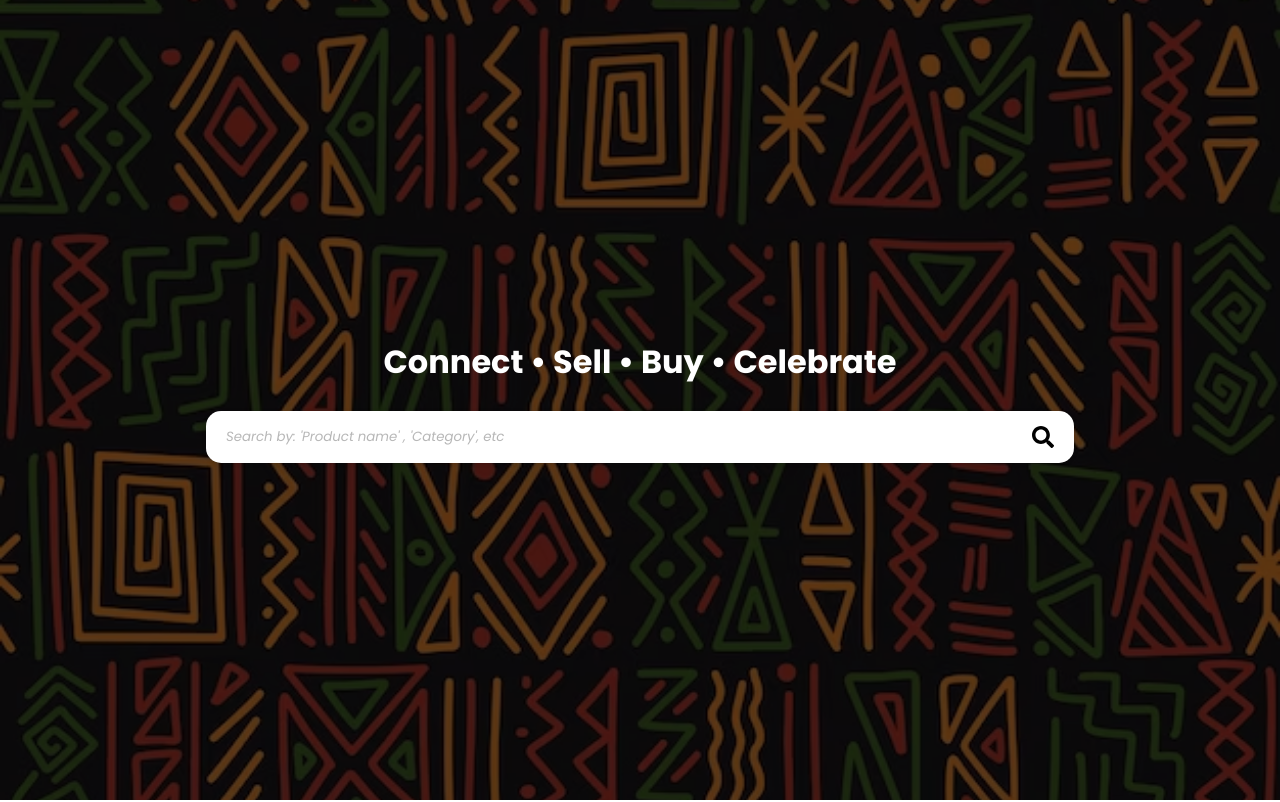
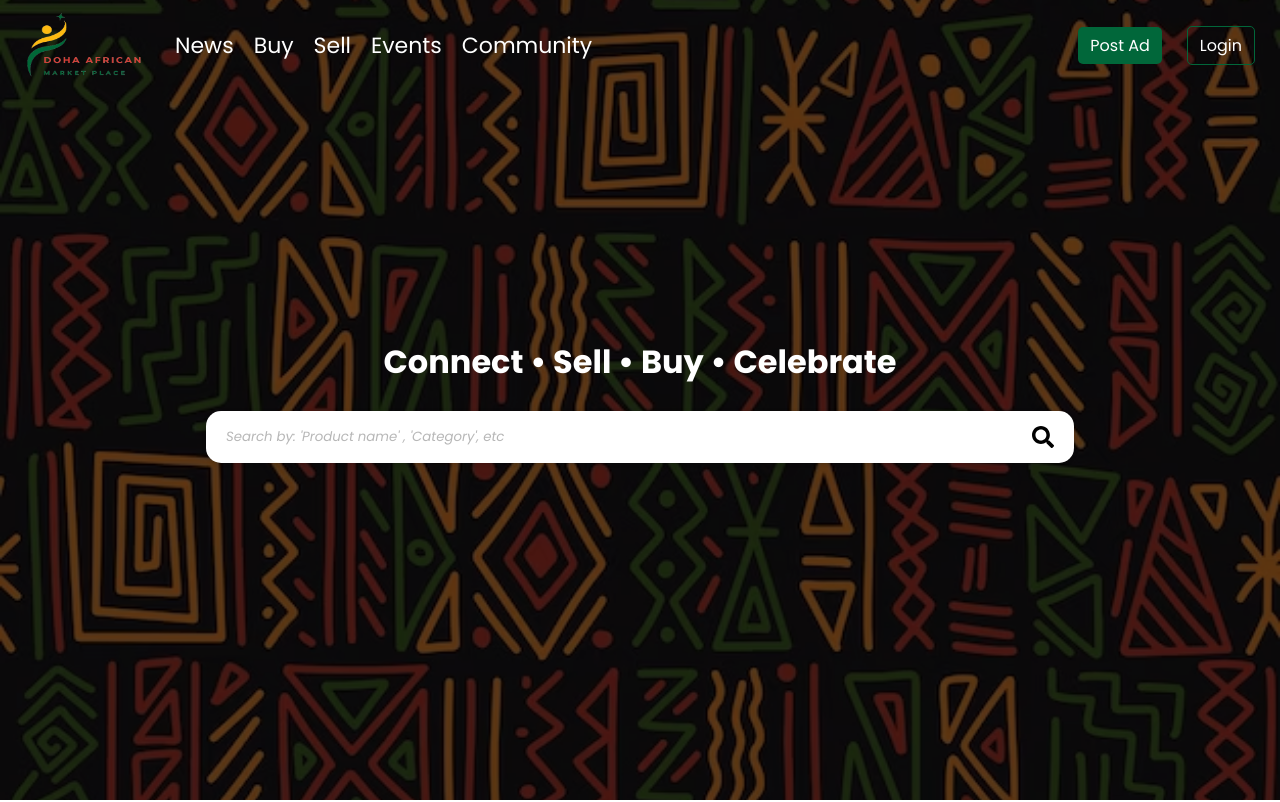
Before and after one commit to joseph-winner/Adm24, a React (Create React App) app: page / in a window 1280 px wide. Shown: the top 802 px of the page. Built offline with nearby package versions, Linux system fonts and the light colour scheme.

Commit message:
Adding Navbar

```diff
--- a/src/App.js
+++ b/src/App.js
@@ -7,11 +7,13 @@ import News from "./app/Screens/HomeScreen/News/News";
 import RecomendedNews from "./app/Screens/HomeScreen/News/Recomended/RecomendedNews";
 import PopularProducts from "./app/Screens/HomeScreen/PopularProducts/PopularProducts";
 import UpcomingEvents from "./app/Screens/HomeScreen/Events/UpcomingEvents";
+import Navbar from "./app/components/Navbar/Navbar";
 
 
 function App() {
   return (
     <div className="app">
+      <Navbar />
       <Banner />
       <Featured />
       <Categories />
--- /dev/null
+++ b/src/app/components/Navbar/Navbar.css
@@ -0,0 +1,156 @@
+nav {
+  position: absolute;
+  display: flex;
+  align-items: center;
+  top: 0;
+  left: 0;
+  z-index: 1000;
+  width: 100%;
+  height: 90px;
+  color: #fff;
+  overflow: hidden;
+  transition: background-color 0.3s ease;
+}
+
+nav.scrolled {
+  position: fixed;
+  background-color: rgba(17, 17, 17, 0.7);
+  backdrop-filter: blur(10px);
+  box-shadow: 0 4px 20px rgba(0, 0, 0, 0.2);
+}
+
+
+
+.nav-items {
+  width: 100%;
+  display: flex;
+  align-items: center;
+  justify-content: space-between;
+  margin: 0px 25px;
+}
+
+.nav-logo {
+  display: flex;
+  justify-content: center;
+  align-items: center;
+}
+
+.nav-logo img {
+  height: 70px;
+  width: 120px;
+}
+
+.nav-btns {
+  margin-left: auto;
+  display: flex;
+  align-items: center;
+  gap: 25px;
+  color: #fff;
+  /* margin-right: 25px; */
+}
+
+.nav-items-lists ul {
+  list-style: none;
+  margin-left: 20px;
+}
+
+.nav-items-lists ul li {
+  display: inline-block;
+  padding: 10px;
+}
+
+.nav-items-lists ul li a {
+  text-decoration: none;
+  color: #fff;
+  font-size: 22px;
+}
+
+.nav-btns > * {
+  cursor: pointer;
+}
+
+.add-post {
+  background-color: #01673a;
+  color: #fff;
+  text-align: center;
+  border-radius: 5px;
+  padding: 6px 12px;
+}
+
+.login-btn {
+  border: 1px solid #01673a;
+  text-align: center;
+  border-radius: 5px;
+  padding: 6px 12px;
+}
+
+.responsive-sm{
+    display: none;
+}
+
+.humberger{
+    display: none;
+}
+
+.nav-items-lists {
+    transition: max-height 0.3s ease;
+    overflow: hidden;
+  }
+
+  .nav-items-lists.open {
+    display: fixed;
+    top: 0;
+    right: 0;
+    padding-top: 60px;
+    max-height: 100%;
+    background-color: #01673a;
+  }
+
+@media (max-width: 767px) {
+  .nav-items-lists {
+    display: none;
+  }
+
+  .nav-items-lists.open ul li{
+    display: flex;
+    flex-direction: column;
+    align-items: center;
+    gap: 30px;
+  }
+
+  .nav-logo img {
+    height: 50px;
+    width: 90px;
+  }
+
+  .nav-items {
+    margin: 0px 15px;
+  }
+
+  .nav-btns > * {
+    text-align: center;
+    border-radius: 5px;
+    padding: 4px 8px;
+  }
+
+  .humberger{
+    display: flex;
+    margin-left: 15px;
+    font-size: 22px;
+    cursor: pointer;
+  }
+
+  .responsive-bg{
+    display: none;
+  }
+
+  .responsive-sm{
+    display: flex;
+    justify-content: center;
+    align-items: center;
+}
+
+.login-btn p{
+    font-size: 14px;
+}
+}
--- /dev/null
+++ b/src/app/components/Navbar/Navbar.jsx
@@ -0,0 +1,61 @@
+import React, { useEffect, useState } from 'react';
+import Logo from "../../../utils/img/logo-nobg.png";
+import "./Navbar.css";
+import { FaBars, FaPlus } from 'react-icons/fa';
+
+export default function Navbar() {
+  const [isScrolled, setIsScrolled] = useState(false);
+  const [isMenuOpen, setIsMenuOpen] = useState(false);
+
+  const handleScroll = () => {
+    if (window.scrollY > 500) {
+      setIsScrolled(true);
+    } else {
+      setIsScrolled(false);
+    }
+  };
+
+  const toggleMenu = () => {
+    setIsMenuOpen((prev) => !prev);
+  };
+
+  useEffect(() => {
+    window.addEventListener('scroll', handleScroll);
+    return () => {
+      window.removeEventListener('scroll', handleScroll);
+    };
+  }, []);
+
+  return (
+    <nav className={isScrolled ? 'scrolled' : ''}>
+      <div className="nav-items">
+        <div className="nav-logo">
+          <img src={Logo} alt="Africans in Doha Logo" />
+        </div>
+        <div className={`nav-items-lists ${isMenuOpen ? 'open' : ''}`}>
+          <ul>
+            <li><a href="/">News</a></li>
+            <li><a href="/">Buy</a></li>
+            <li><a href="/">Sell</a></li>
+            <li><a href="/">Events</a></li>
+            <li><a href="/">Community</a></li>
+          </ul>
+        </div>
+        <div className="nav-btns">
+          <div className="add-post">
+            <p className='responsive-bg'>Post Ad</p>
+            <p className="responsive-sm" title='Post Ad'>
+              <FaPlus />
+            </p>
+          </div>
+          <div className="login-btn">
+            <p>Login</p>
+          </div>
+        </div>
+        <div className="humberger" onClick={toggleMenu}>
+          <FaBars />
+        </div>
+      </div>
+    </nav>
+  );
+}
```
